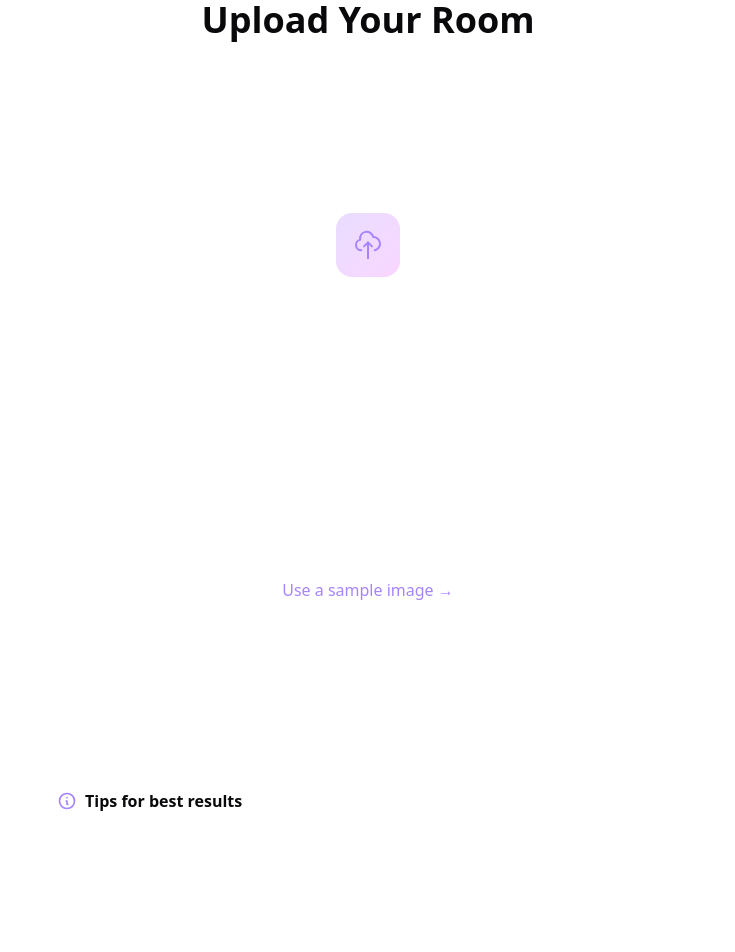
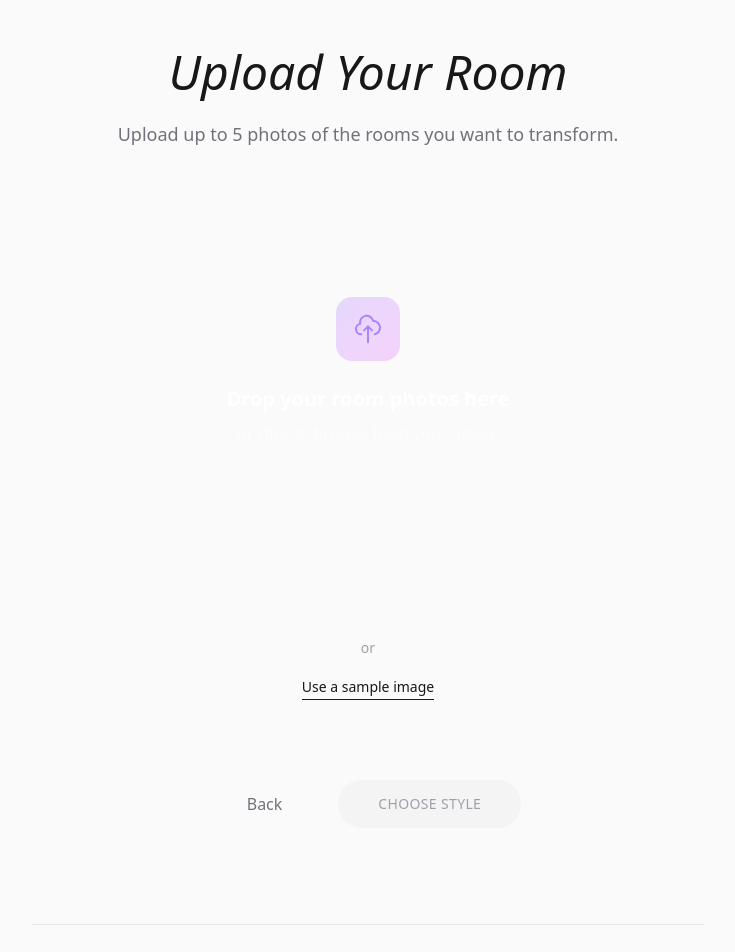
Before and after one commit to realstyler/1, a Next.js app: page /upload in a window 1280 px wide. Shown: the part 80-1032 px from the top of the page, without its empty margins (272-1007 px from the left). Built offline with nearby package versions, Linux system fonts and the light colour scheme; a web font is replaced by a local one.

Commit message:
feat: refine upload, style selection, and history page UI for project consistency

```diff
--- a/src/app/upload/page.tsx
+++ b/src/app/upload/page.tsx
@@ -41,7 +41,6 @@ export default function UploadPage() {
         setUploadedImages(prev => [...prev, ...newUploads]);
 
         // Simulate upload delay for each file
-        // In a real app, this would be actual upload logic
         setTimeout(() => {
             setUploadedImages(prev => prev.map(img =>
                 newUploads.find(nu => nu.id === img.id)
@@ -73,9 +72,6 @@ export default function UploadPage() {
 
     const handleContinue = () => {
         if (uploadedImages.length > 0 && !isGlobalUploading) {
-            // For demo, just store the first "ready" image or all of them
-            // In a real app, you'd pass IDs or URLs
-            // Store all ready images
             const readyImages = uploadedImages.filter(img => img.status === 'ready');
             if (readyImages.length > 0) {
                 sessionStorage.setItem('uploadedImages', JSON.stringify(readyImages.map(img => ({
@@ -83,7 +79,7 @@ export default function UploadPage() {
                     preview: img.preview,
                     name: img.name
                 }))));
-                // Keep legacy single image support for safety until full migration
+                // Keep legacy single image support
                 sessionStorage.setItem('uploadedImage', JSON.stringify({
                     preview: readyImages[0].preview,
                     name: readyImages[0].name
@@ -94,40 +90,44 @@ export default function UploadPage() {
     };
 
     return (
-        <div className="min-h-screen py-20">
-            <div className="max-w-6xl mx-auto px-4 sm:px-6 lg:px-8">
+        <div className="min-h-screen py-32 bg-[#fafafa]">
+            <div className="max-w-7xl mx-auto px-6">
                 {/* Header */}
-                <div className="text-center mb-12">
-                    <h1 className="text-4xl font-bold mb-4">Upload Your Room</h1>
-                    <p className="text-white/60 max-w-xl mx-auto">
+                <div className="text-center mb-16">
+                    <h1 className="text-4xl md:text-5xl font-serif italic font-medium text-zinc-900 mb-6">
+                        Upload Your Room
+                    </h1>
+                    <p className="text-zinc-500 max-w-xl mx-auto text-lg font-light">
                         Upload up to {MAX_FILES} photos of the rooms you want to transform.
                     </p>
                 </div>
 
                 {/* Main Content Area */}
-                <div className="space-y-8">
+                <div className="space-y-12">
                     {/* Upload Area - Always visible if under limit */}
                     {uploadedImages.length < MAX_FILES && (
-                        <div className={uploadedImages.length > 0 ? "max-w-2xl mx-auto" : ""}>
+                        <div className={uploadedImages.length > 0 ? "max-w-2xl mx-auto" : "max-w-3xl mx-auto"}>
                             <Dropzone onImageSelect={handleImageSelect} />
                         </div>
                     )}
 
                     {/* Image Grid */}
                     {uploadedImages.length > 0 && (
-                        <div className="grid grid-cols-1 md:grid-cols-2 lg:grid-cols-3 gap-6 mt-8">
+                        <div className="grid grid-cols-1 md:grid-cols-2 lg:grid-cols-3 gap-8">
                             {uploadedImages.map((img) => (
-                                <div key={img.id} className="relative">
-                                    <ImagePreview
-                                        src={img.preview}
-                                        name={img.name}
-                                        onRemove={() => handleRemove(img.id)}
-                                    />
+                                <div key={img.id} className="relative group">
+                                    <div className="aspect-[4/3] rounded-2xl overflow-hidden bg-zinc-100 border border-zinc-200 shadow-sm relative">
+                                        <ImagePreview
+                                            src={img.preview}
+                                            name={img.name}
+                                            onRemove={() => handleRemove(img.id)}
+                                        />
+                                    </div>
                                     {img.status === 'uploading' && (
-                                        <div className="absolute inset-0 flex items-center justify-center bg-black/60 rounded-2xl backdrop-blur-sm z-20">
+                                        <div className="absolute inset-0 flex items-center justify-center bg-white/80 backdrop-blur-sm rounded-2xl z-20">
                                             <div className="flex flex-col items-center">
-                                                <div className="w-8 h-8 border-4 border-violet-500 border-t-transparent rounded-full animate-spin mb-2" />
-                                                <span className="text-sm font-medium text-white">Uploading...</span>
+                                                <div className="w-8 h-8 border-2 border-zinc-900 border-t-transparent rounded-full animate-spin mb-3" />
+                                                <span className="text-xs font-medium uppercase tracking-wider text-zinc-900">Uploading...</span>
                                             </div>
                                         </div>
                                     )}
@@ -139,50 +139,46 @@ export default function UploadPage() {
                     {/* Sample Image Option (only if empty) */}
                     {uploadedImages.length === 0 && (
                         <div className="text-center">
-                            <p className="text-white/40 mb-4">or</p>
+                            <span className="text-zinc-400 text-sm mb-4 block">or</span>
                             <button
                                 onClick={handleUseSample}
-                                className="text-violet-400 hover:text-violet-300 font-medium transition-colors"
+                                className="text-zinc-900 hover:text-zinc-600 font-medium text-sm border-b border-zinc-900 hover:border-zinc-600 pb-0.5 transition-colors"
                             >
-                                Use a sample image →
+                                Use a sample image
                             </button>
                         </div>
                     )}
                 </div>
 
                 {/* Action Buttons */}
-                <div className="mt-12 flex flex-col sm:flex-row items-center justify-center gap-4">
+                <div className="mt-20 flex flex-col sm:flex-row items-center justify-center gap-6">
                     <Link
                         href="/"
-                        className="px-6 py-3 text-white/70 hover:text-white bg-white/5 hover:bg-white/10 border border-white/10 rounded-full transition-all duration-300"
+                        className="px-8 py-3 text-zinc-500 hover:text-zinc-900 font-medium transition-colors"
                     >
-                        ← Back
+                        Back
                     </Link>
                     <button
                         onClick={handleContinue}
                         disabled={uploadedImages.length === 0 || isGlobalUploading}
-                        className={`px-8 py-3 font-medium rounded-full transition-all duration-300 ${uploadedImages.length > 0 && !isGlobalUploading
-                            ? 'text-white bg-gradient-to-r from-violet-600 to-fuchsia-600 hover:from-violet-500 hover:to-fuchsia-500 shadow-lg shadow-violet-500/25'
-                            : 'text-white/40 bg-white/10 cursor-not-allowed'
+                        className={`px-10 py-3.5 rounded-full text-sm font-medium tracking-wide transition-all duration-300 ${uploadedImages.length > 0 && !isGlobalUploading
+                            ? 'bg-zinc-900 text-white hover:bg-black shadow-lg hover:shadow-xl translate-y-0 hover:-translate-y-0.5'
+                            : 'bg-zinc-100 text-zinc-400 cursor-not-allowed'
                             }`}
                     >
-                        {isGlobalUploading ? 'Uploading...' : 'Choose Style →'}
+                        {isGlobalUploading ? 'UPLOADING...' : 'CHOOSE STYLE'}
                     </button>
                 </div>
 
                 {/* Tips */}
-                <div className="mt-16 max-w-2xl mx-auto p-6 rounded-2xl bg-white/5 border border-white/10">
-                    <h3 className="font-semibold mb-4 flex items-center gap-2">
-                        <svg className="w-5 h-5 text-violet-400" fill="none" stroke="currentColor" viewBox="0 0 24 24">
-                            <path strokeLinecap="round" strokeLinejoin="round" strokeWidth={2} d="M13 16h-1v-4h-1m1-4h.01M21 12a9 9 0 11-18 0 9 9 0 0118 0z" />
-                        </svg>
+                <div className="mt-24 max-w-2xl mx-auto text-center border-t border-zinc-200 pt-12">
+                    <h3 className="font-serif italic text-xl text-zinc-900 mb-6">
                         Tips for best results
                     </h3>
-                    <ul className="space-y-2 text-white/60 text-sm">
-                        <li>• Use a well-lit photo for better AI recognition</li>
-                        <li>• Capture the entire room for more accurate transformations</li>
-                        <li>• Avoid photos with people or pets for cleaner results</li>
-                        <li>• Higher resolution images produce better quality outputs</li>
+                    <ul className="space-y-3 text-zinc-500 text-sm">
+                        <li>Use a well-lit photo for better AI recognition</li>
+                        <li>Capture the entire room for more accurate transformations</li>
+                        <li>Avoid photos with complex geometry or blurry areas</li>
                     </ul>
                 </div>
             </div>
--- a/src/components/styles/ModelSelector.tsx
+++ b/src/components/styles/ModelSelector.tsx
@@ -16,29 +16,29 @@ const models: { id: Model; label: string }[] = [
 export default function ModelSelector({ selectedModel, onSelectModel }: ModelSelectorProps) {
     return (
         <div className="w-full max-w-md mx-auto mb-12">
-            <div className="flex items-center justify-between mb-2">
-                <label className="text-sm font-medium text-white/80">AI Model</label>
-                <span className="px-2 py-0.5 rounded textxs font-medium bg-yellow-500/10 text-yellow-500 border border-yellow-500/20">
+            <div className="flex items-center justify-between mb-3">
+                <label className="text-sm font-medium text-zinc-900">AI Model</label>
+                <span className="px-2.5 py-0.5 rounded-full text-[10px] uppercase font-bold tracking-wider bg-zinc-100 text-zinc-500">
                     Sandbox Mode
                 </span>
             </div>
 
-            <div className="bg-white/5 border border-white/10 p-1 rounded-xl flex gap-1">
+            <div className="bg-white border border-zinc-200 p-1 rounded-xl flex gap-1 shadow-sm">
                 {models.map((model) => (
                     <button
                         key={model.id}
                         onClick={() => onSelectModel(model.id)}
-                        className={`flex-1 px-3 py-2 rounded-lg text-sm font-medium transition-all duration-200 ${selectedModel === model.id
-                                ? 'bg-violet-600 text-white shadow-lg shadow-violet-500/25'
-                                : 'text-white/60 hover:text-white hover:bg-white/5'
+                        className={`flex-1 px-3 py-2.5 rounded-lg text-sm font-medium transition-all duration-200 ${selectedModel === model.id
+                            ? 'bg-zinc-900 text-white shadow-md'
+                            : 'text-zinc-500 hover:text-zinc-900 hover:bg-zinc-50'
                             }`}
                     >
-                        {model.label.split(' ')[0]} {/* Show short name on mobile/small screens if needed, strictly simpler */}
+                        {model.label.split(' ')[0]}
                         <span className="hidden sm:inline"> {model.label.split(' ').slice(1).join(' ')}</span>
                     </button>
                 ))}
             </div>
-            <p className="mt-2 text-xs text-center text-white/40">
+            <p className="mt-3 text-xs text-center text-zinc-400">
                 All models are currently running in limited sandbox mode.
             </p>
         </div>
```
Also changed, not shown: src/app/history/page.tsx (+21 -19 lines), src/app/styles/page.tsx (+20 -20 lines), src/components/styles/StyleCard.tsx (+10 -10 lines).
